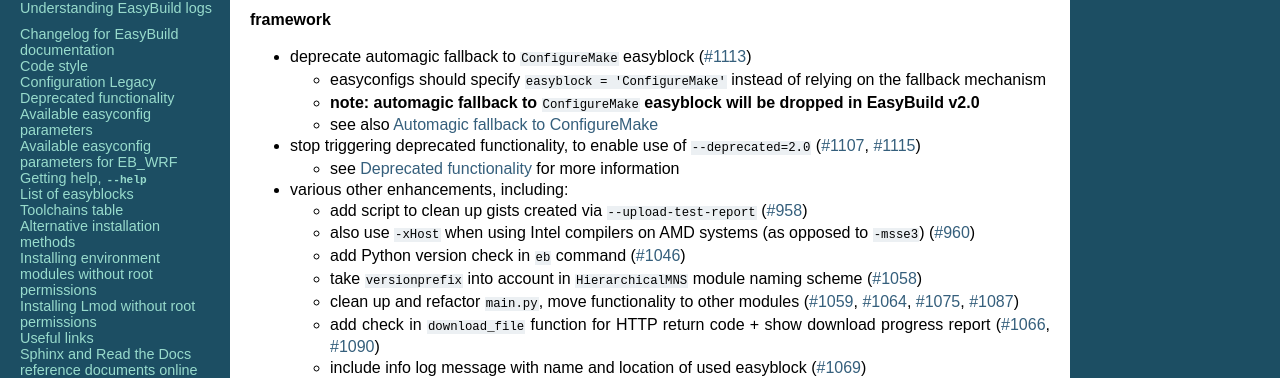
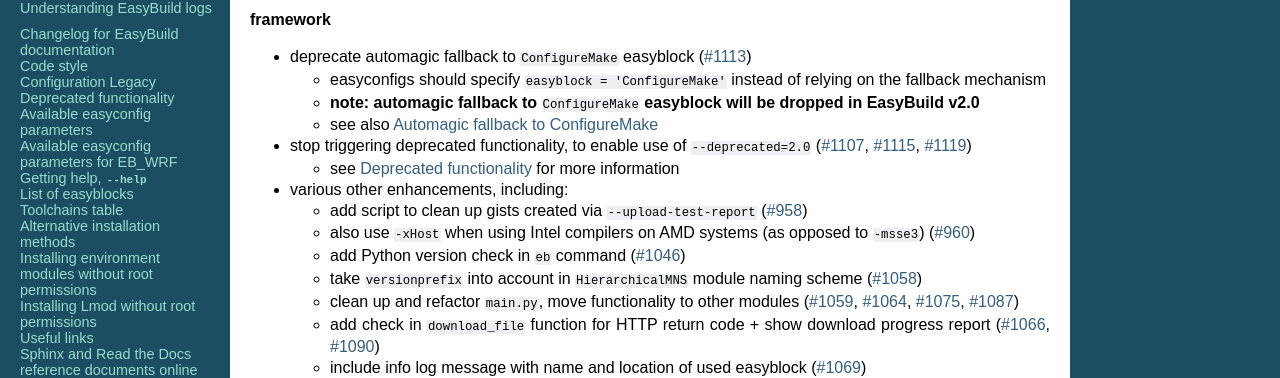
Before and after one commit to easybuilders/easybuild, a Sphinx documentation site: the page built from docs/Release_notes.rst, in a window 1280 px wide and 900 px high. Shown: the part 254-632 px from the top of the window. Built offline with Sphinx 7.4.7, drawn with Linux system fonts in a browser that asks for light colours.

Commit message:
add #1119 to v1.16.0 release notes

```diff
--- a/docs/Release_notes.rst
+++ b/docs/Release_notes.rst
@@ -20,7 +20,7 @@
   * **note: automagic fallback to** ``ConfigureMake`` **easyblock will be dropped in EasyBuild v2.0**
   * see also `Automagic fallback to ConfigureMake <http://easybuild.readthedocs.org/en/latest/Deprecated-functionality.html#configuremake-fallback>`_
 
-* stop triggering deprecated functionality, to enable use of ``--deprecated=2.0`` (`#1107 <https://github.com/hpcugent/easybuild-framework/pull/1107>`_, `#1115 <https://github.com/hpcugent/easybuild-framework/pull/1115>`_)
+* stop triggering deprecated functionality, to enable use of ``--deprecated=2.0`` (`#1107 <https://github.com/hpcugent/easybuild-framework/pull/1107>`_, `#1115 <https://github.com/hpcugent/easybuild-framework/pull/1115>`_, `#1119 <https://github.com/hpcugent/easybuild-framework/pull/1119>`_)
 
   * see `Deprecated functionality <http://easybuild.readthedocs.org/en/latest/Deprecated-functionality.html#configuremake-fallback>`_ for more information
 
```
